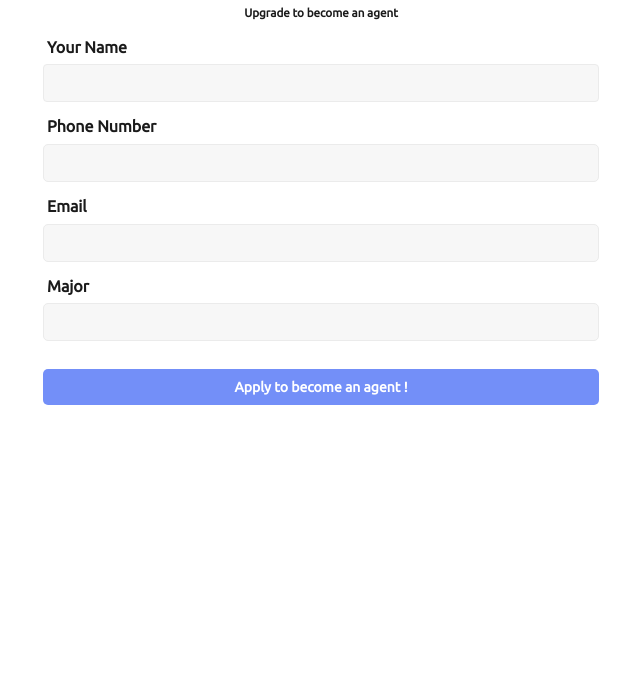
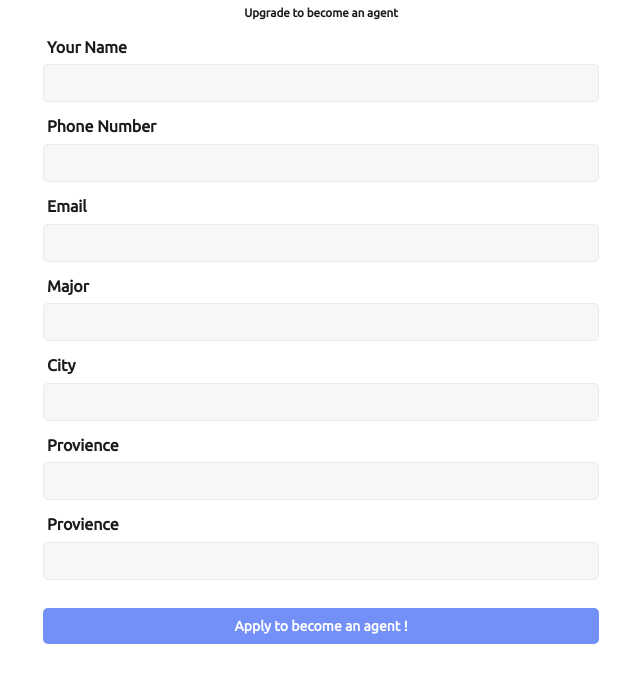
Before and after one commit to kpatel0170/SettleOut-frontend, a React (Create React App) app: page / in a window 1280 px wide. Shown: the top 682 px of the page, without its empty margins (31-671 px from the left). Built offline with nearby package versions, Linux system fonts and the light colour scheme; a web font is replaced by a local one.

Commit message:
added few labels in Upgrade to agent form

```diff
--- a/src/pages/Upgrade/Upgrade.jsx
+++ b/src/pages/Upgrade/Upgrade.jsx
@@ -48,7 +48,18 @@ class Upgrade extends Component {
                                     <label className="detail-info">Major</label>
                                     <input className="input" type="text" />
                                 </div>
-
+                                <div>
+                                    <label className="detail-info">City</label>
+                                    <input className="input" type="text" size="10"/>
+                                </div>
+                                <div>
+                                    <label className="detail-info">Provience </label>
+                                    <input className="input" type="text" size="10"/>
+                                </div>
+                                <div>
+                                    <label className="detail-info">Provience </label>
+                                    <input className="input" type="textarea" rows="4" cols="50" />
+                                </div>
                                 <div className="detailBtn">
                                     <button type="submit">Apply to become an agent !</button>
                                 </div>
```
